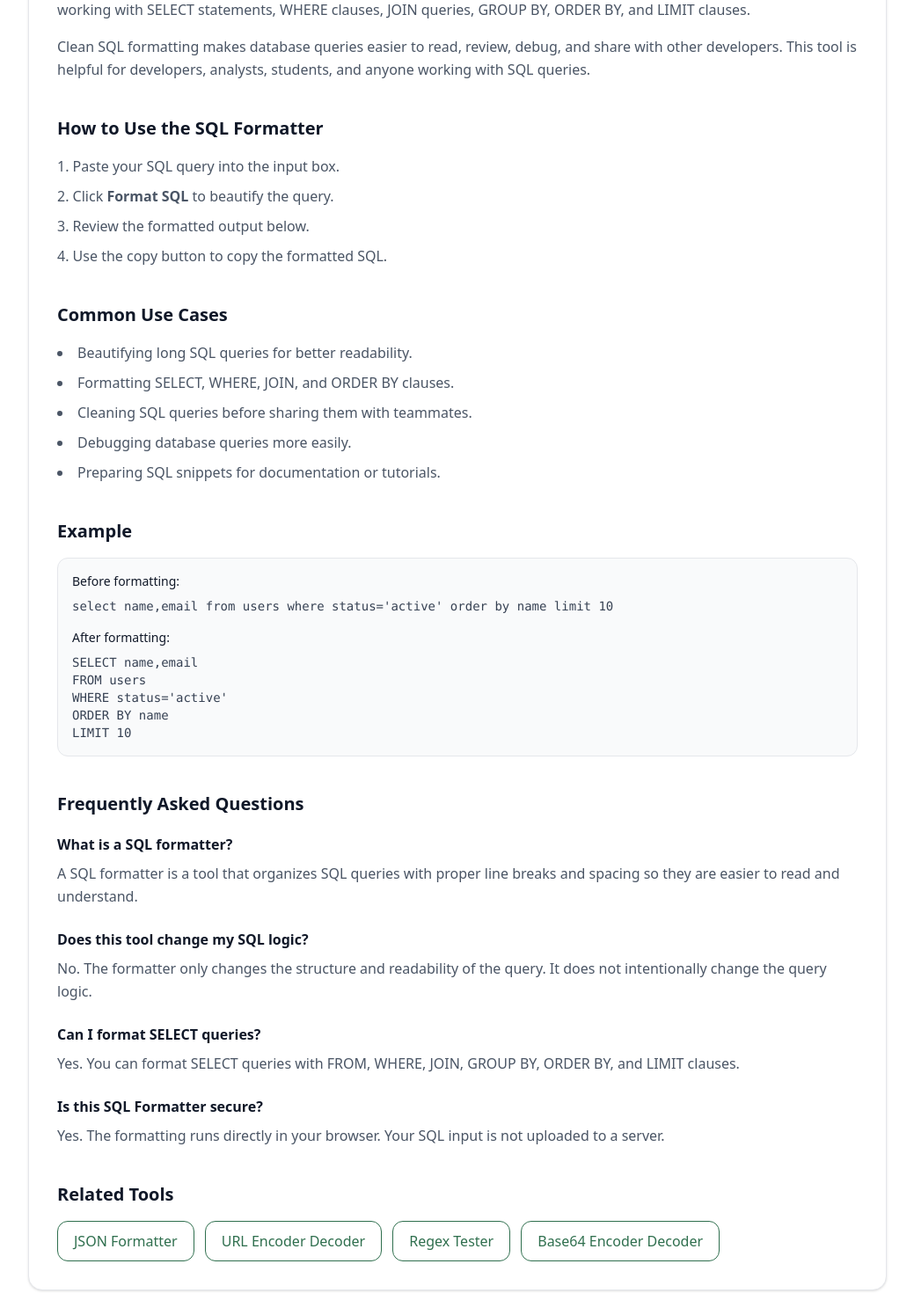
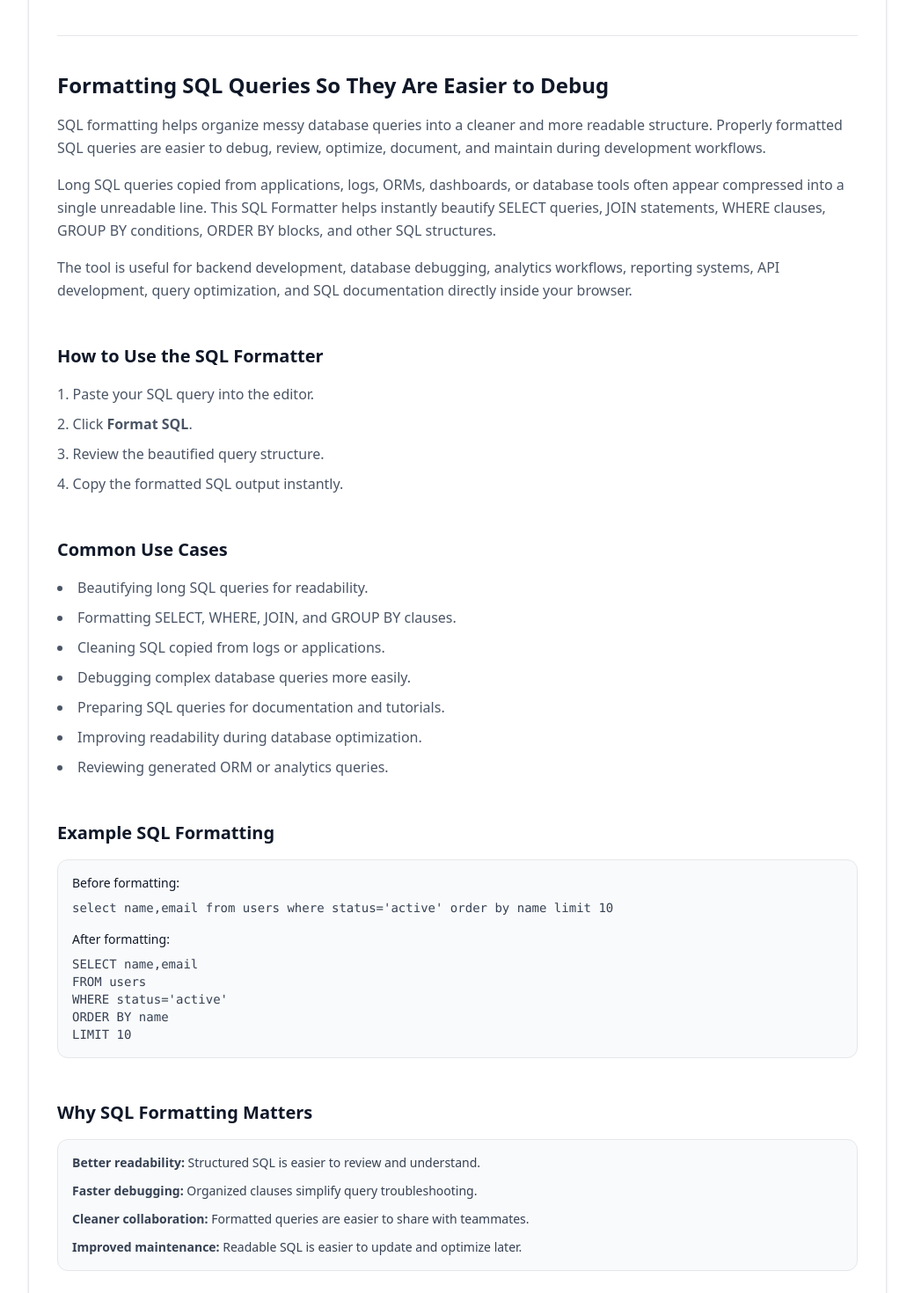
Before and after one commit to vaarunsonawwane-ops/yoryantra-new, a Next.js app: page /tools/sql-formatter in a window 1280 px wide. Shown: the part 1180-2650 px from the top of the page at 88% size, without its empty margins (120-1159 px from the left). Built offline with nearby package versions, Linux system fonts and the light colour scheme.

Commit message:
SQL Formatter SEO update

```diff
--- a/app/tools/sql-formatter/ToolClient.tsx
+++ b/app/tools/sql-formatter/ToolClient.tsx
@@ -10,16 +10,19 @@ export default function ToolClient() {
 
   const formatSQL = () => {
     let formatted = input
+      .replace(/\s+/g, " ")
       .replace(/select/gi, "\nSELECT")
       .replace(/from/gi, "\nFROM")
       .replace(/where/gi, "\nWHERE")
-      .replace(/and/gi, "\nAND")
-      .replace(/or/gi, "\nOR")
-      .replace(/order by/gi, "\nORDER BY")
-      .replace(/group by/gi, "\nGROUP BY")
       .replace(/inner join/gi, "\nINNER JOIN")
       .replace(/left join/gi, "\nLEFT JOIN")
       .replace(/right join/gi, "\nRIGHT JOIN")
+      .replace(/join/gi, "\nJOIN")
+      .replace(/and/gi, "\n  AND")
+      .replace(/or/gi, "\n  OR")
+      .replace(/group by/gi, "\nGROUP BY")
+      .replace(/order by/gi, "\nORDER BY")
+      .replace(/having/gi, "\nHAVING")
       .replace(/limit/gi, "\nLIMIT");
 
     setOutput(formatted.trim());
@@ -42,20 +45,28 @@ export default function ToolClient() {
         </label>
 
         <textarea
-          className="w-full h-64 rounded-xl border border-gray-300 p-4 text-sm outline-none focus:ring-2 focus:ring-[var(--green)] focus:border-transparent transition"
+          className="w-full h-64 rounded-xl border border-gray-300 p-4 text-sm font-mono outline-none focus:ring-2 focus:ring-[var(--green)] focus:border-transparent transition"
           placeholder="Paste SQL query here..."
           value={input}
-          onChange={(e) => setInput(e.target.value)}
+          onChange={(e) =>
+            setInput(e.target.value)
+          }
         />
       </div>
 
       {/* ACTIONS */}
       <div className="mt-5 flex flex-wrap gap-3">
-        <button onClick={formatSQL} className="yoryantra-btn">
+        <button
+          onClick={formatSQL}
+          className="yoryantra-btn"
+        >
           Format SQL
         </button>
 
-        <button onClick={resetAll} className="yoryantra-btn-outline">
+        <button
+          onClick={resetAll}
+          className="yoryantra-btn-outline"
+        >
           Reset
         </button>
       </div>
@@ -69,7 +80,11 @@ export default function ToolClient() {
 
           {output && (
             <button
-              onClick={() => navigator.clipboard.writeText(output)}
+              onClick={() =>
+                navigator.clipboard.writeText(
+                  output
+                )
+              }
               className="yoryantra-btn-outline text-sm"
             >
               Copy
@@ -77,29 +92,50 @@ export default function ToolClient() {
           )}
         </div>
 
-        <pre className="yoryantra-output overflow-auto text-sm min-h-[180px] whitespace-pre-wrap break-words">
-          {output || "Formatted SQL query will appear here..."}
+        <pre className="yoryantra-output overflow-auto text-sm min-h-[220px] whitespace-pre-wrap break-words">
+          {output ||
+            "Formatted SQL query will appear here..."}
         </pre>
       </div>
 
+      {/* PRIVACY NOTE */}
+      <div className="mt-8 rounded-xl border border-yellow-200 bg-yellow-50 p-4">
+        <h3 className="text-sm font-semibold text-yellow-900">
+          Privacy Note
+        </h3>
+
+        <p className="mt-2 text-sm leading-relaxed text-yellow-800">
+          SQL formatting happens locally inside your browser. Your SQL queries
+          are not uploaded, stored, or processed on any server.
+        </p>
+      </div>
+
       {/* SEO CONTENT */}
-      <section className="mt-12 border-t border-gray-200 pt-10 space-y-10">
+      <section className="mt-12 border-t border-gray-200 pt-10 space-y-12">
         <div>
           <h2 className="text-2xl font-semibold text-gray-900">
-            What is SQL Formatter?
+            Formatting SQL Queries So They Are Easier to Debug
           </h2>
 
           <p className="mt-4 text-gray-600 leading-relaxed">
-            SQL Formatter helps you format messy SQL queries into a
-            cleaner and more readable structure. It is useful when working with
-            SELECT statements, WHERE clauses, JOIN queries, GROUP BY, ORDER BY,
-            and LIMIT clauses.
+            SQL formatting helps organize messy database queries into a cleaner
+            and more readable structure. Properly formatted SQL queries are
+            easier to debug, review, optimize, document, and maintain during
+            development workflows.
           </p>
 
           <p className="mt-4 text-gray-600 leading-relaxed">
-            Clean SQL formatting makes database queries easier to read, review,
-            debug, and share with other developers. This tool is helpful for
-            developers, analysts, students, and anyone working with SQL queries.
+            Long SQL queries copied from applications, logs, ORMs, dashboards,
+            or database tools often appear compressed into a single unreadable
+            line. This SQL Formatter helps instantly beautify SELECT queries,
+            JOIN statements, WHERE clauses, GROUP BY conditions, ORDER BY
+            blocks, and other SQL structures.
+          </p>
+
+          <p className="mt-4 text-gray-600 leading-relaxed">
+            The tool is useful for backend development, database debugging,
+            analytics workflows, reporting systems, API development, query
+            optimization, and SQL documentation directly inside your browser.
           </p>
         </div>
 
@@ -109,10 +145,21 @@ export default function ToolClient() {
           </h2>
 
           <ol className="mt-4 list-decimal list-inside space-y-2 text-gray-600 leading-relaxed">
-            <li>Paste your SQL query into the input box.</li>
-            <li>Click <strong>Format SQL</strong> to beautify the query.</li>
-            <li>Review the formatted output below.</li>
-            <li>Use the copy button to copy the formatted SQL.</li>
+            <li>
+              Paste your SQL query into the editor.
+            </li>
+
+            <li>
+              Click <strong>Format SQL</strong>.
+            </li>
+
+            <li>
+              Review the beautified query structure.
+            </li>
+
+            <li>
+              Copy the formatted SQL output instantly.
+            </li>
           </ol>
         </div>
 
@@ -122,26 +169,54 @@ export default function ToolClient() {
           </h2>
 
           <ul className="mt-4 list-disc list-inside space-y-2 text-gray-600 leading-relaxed">
-            <li>Beautifying long SQL queries for better readability.</li>
-            <li>Formatting SELECT, WHERE, JOIN, and ORDER BY clauses.</li>
-            <li>Cleaning SQL queries before sharing them with teammates.</li>
-            <li>Debugging database queries more easily.</li>
-            <li>Preparing SQL snippets for documentation or tutorials.</li>
+            <li>
+              Beautifying long SQL queries for readability.
+            </li>
+
+            <li>
+              Formatting SELECT, WHERE, JOIN, and GROUP BY clauses.
+            </li>
+
+            <li>
+              Cleaning SQL copied from logs or applications.
+            </li>
+
+            <li>
+              Debugging complex database queries more easily.
+            </li>
+
+            <li>
+              Preparing SQL queries for documentation and tutorials.
+            </li>
+
+            <li>
+              Improving readability during database optimization.
+            </li>
+
+            <li>
+              Reviewing generated ORM or analytics queries.
+            </li>
           </ul>
         </div>
 
         <div>
           <h2 className="text-xl font-semibold text-gray-900">
-            Example
+            Example SQL Formatting
           </h2>
 
-          <div className="mt-4 rounded-xl border border-gray-200 bg-gray-50 p-4 text-sm text-gray-700">
-            <p className="font-medium text-gray-900">Before formatting:</p>
+          <div className="mt-4 rounded-xl border border-gray-200 bg-gray-50 p-4 text-sm text-gray-700 overflow-auto">
+            <p className="font-medium text-gray-900">
+              Before formatting:
+            </p>
+
             <pre className="mt-2 whitespace-pre-wrap break-words">
-              select name,email from users where status='active' order by name limit 10
+{`select name,email from users where status='active' order by name limit 10`}
             </pre>
 
-            <p className="mt-4 font-medium text-gray-900">After formatting:</p>
+            <p className="mt-4 font-medium text-gray-900">
+              After formatting:
+            </p>
+
             <pre className="mt-2 whitespace-pre-wrap break-words">
 {`SELECT name,email
 FROM users
@@ -154,48 +229,92 @@ LIMIT 10`}
 
         <div>
           <h2 className="text-xl font-semibold text-gray-900">
+            Why SQL Formatting Matters
+          </h2>
+
+          <div className="mt-4 rounded-xl border border-gray-200 bg-gray-50 p-4 text-sm text-gray-700">
+            <ul className="space-y-3">
+              <li>
+                <strong>Better readability:</strong> Structured SQL is easier to
+                review and understand.
+              </li>
+
+              <li>
+                <strong>Faster debugging:</strong> Organized clauses simplify
+                query troubleshooting.
+              </li>
+
+              <li>
+                <strong>Cleaner collaboration:</strong> Formatted queries are
+                easier to share with teammates.
+              </li>
+
+              <li>
+                <strong>Improved maintenance:</strong> Readable SQL is easier to
+                update and optimize later.
+              </li>
+            </ul>
+          </div>
+        </div>
+
+        <div>
+          <h2 className="text-xl font-semibold text-gray-900">
             Frequently Asked Questions
           </h2>
 
           <div className="mt-5 space-y-6">
             <div>
               <h3 className="font-semibold text-gray-900">
-                What is a SQL formatter?
+                What is a SQL Formatter?
               </h3>
+
               <p className="mt-2 text-gray-600 leading-relaxed">
-                A SQL formatter is a tool that organizes SQL queries with
-                proper line breaks and spacing so they are easier to read and
-                understand.
+                A SQL Formatter organizes SQL queries using line breaks,
+                spacing, and indentation so they are easier to read and debug.
               </p>
             </div>
 
             <div>
               <h3 className="font-semibold text-gray-900">
-                Does this tool change my SQL logic?
+                Does formatting change my SQL logic?
               </h3>
+
               <p className="mt-2 text-gray-600 leading-relaxed">
-                No. The formatter only changes the structure and readability of
-                the query. It does not intentionally change the query logic.
+                No. SQL formatting changes readability only and does not
+                intentionally modify the query logic.
               </p>
             </div>
 
             <div>
               <h3 className="font-semibold text-gray-900">
-                Can I format SELECT queries?
+                Which SQL clauses are supported?
               </h3>
+
               <p className="mt-2 text-gray-600 leading-relaxed">
-                Yes. You can format SELECT queries with FROM, WHERE, JOIN,
-                GROUP BY, ORDER BY, and LIMIT clauses.
+                The formatter supports common SQL clauses including SELECT,
+                FROM, WHERE, JOIN, GROUP BY, ORDER BY, HAVING, and LIMIT.
               </p>
             </div>
 
             <div>
               <h3 className="font-semibold text-gray-900">
-                Is this SQL Formatter secure?
+                Is this formatter useful for databases and APIs?
               </h3>
+
               <p className="mt-2 text-gray-600 leading-relaxed">
-                Yes. The formatting runs directly in your browser. Your SQL
-                input is not uploaded to a server.
+                Yes. Developers commonly format SQL while working with APIs,
+                databases, dashboards, analytics systems, and backend
+                applications.
+              </p>
+            </div>
+
+            <div>
+              <h3 className="font-semibold text-gray-900">
+                Is SQL formatting processed on the server?
+              </h3>
+
+              <p className="mt-2 text-gray-600 leading-relaxed">
+                No. SQL formatting happens locally inside your browser.
               </p>
             </div>
           </div>
@@ -206,21 +325,45 @@ LIMIT 10`}
             Related Tools
           </h2>
 
+          <p className="mt-3 text-gray-600 leading-relaxed">
+            SQL formatting often connects with APIs, JSON workflows, structured
+            data inspection, backend debugging, and analytics systems.
+          </p>
+
           <div className="mt-4 flex flex-wrap gap-3">
-            <Link href="/tools/json-formatter" className="yoryantra-btn-outline">
+            <Link
+              href="/tools/json-formatter"
+              className="yoryantra-btn-outline"
+            >
               JSON Formatter
             </Link>
 
-            <Link href="/tools/url-encoder" className="yoryantra-btn-outline">
-              URL Encoder Decoder
+            <Link
+              href="/tools/json-validator"
+              className="yoryantra-btn-outline"
+            >
+              JSON Validator
             </Link>
 
-            <Link href="/tools/regex-tester" className="yoryantra-btn-outline">
-              Regex Tester
+            <Link
+              href="/tools/json-to-csv-converter"
+              className="yoryantra-btn-outline"
+            >
+              JSON to CSV Converter
             </Link>
 
-            <Link href="/tools/base64-encoder-decoder" className="yoryantra-btn-outline">
-              Base64 Encoder Decoder
+            <Link
+              href="/tools/csv-to-json"
+              className="yoryantra-btn-outline"
+            >
+              CSV to JSON Converter
+            </Link>
+
+            <Link
+              href="/tools/regex-tester"
+              className="yoryantra-btn-outline"
+            >
+              Regex Tester
             </Link>
           </div>
         </div>
```
